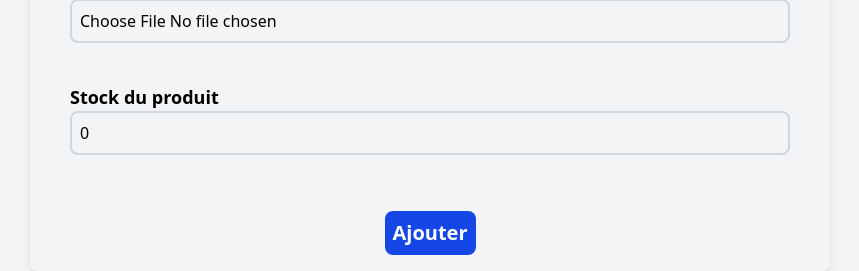
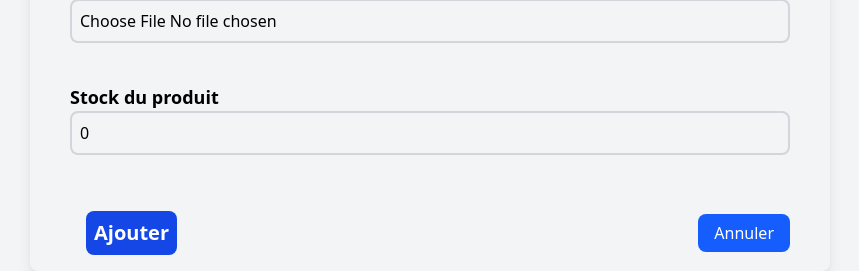
Before and after one commit to vanamos12/django-tailwind, a Django app: page /upload in a window 1280 px wide. Shown: the part 657-928 px from the top of the page, without its empty margins (210-1069 px from the left). Run offline with Django 5.2, Linux system fonts and the light colour scheme; style sheets or scripts are compiled from the project's sources; parts of the project's set-up code (start-up, migrations or seed data) failed here and were passed over; some libraries are stand-ins or nearby versions.

Commit message:
Ajout btn 2

```diff
--- a/products/templates/products/upload.html
+++ b/products/templates/products/upload.html
@@ -45,10 +45,13 @@
           {% render_field form.stock class="rounded-lg border-2 border-gray-300 p-2" %}
         </div>
 
-        <div class="flex justify-center">
+        <div class="flex justify-between items-center">
           <button class="m-4 flex rounded-lg bg-blue-700 p-2 text-xl font-bold text-white hover:cursor-pointer" type="submit">
             Ajouter
           </button>
+          <div>
+          <a class="rounded-lg bg-blue-600 px-4 py-2 text-white" href="{% url 'table' %}">Annuler</a>
+        </div>
         </div>
       </form>
     </div>
```
Also changed, not shown: products/templates/products/update.html (+7 -2 lines).
